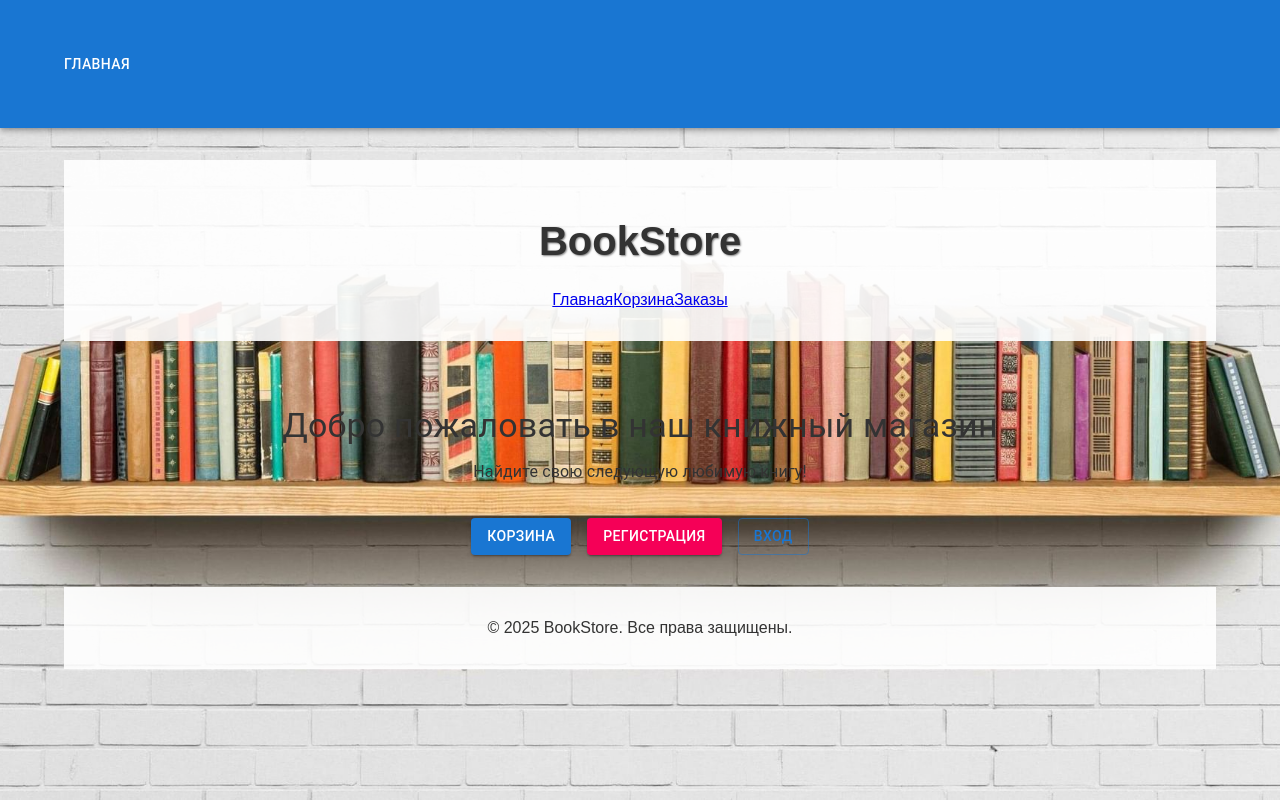
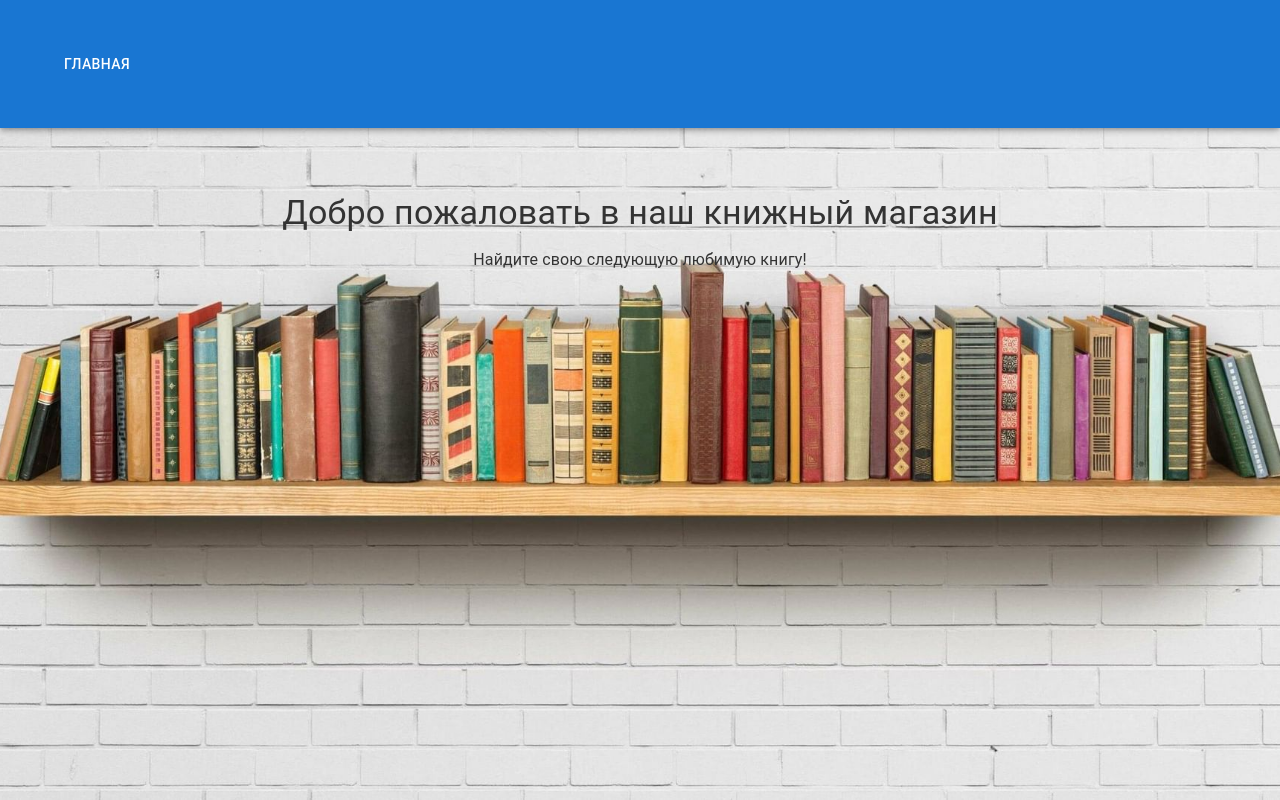
Before and after one commit to Alex-L-K-free/My-Work, a React (Create React App) app in the folder StazProject/mysite_staz/frontend/: page / in a window 1280 px wide. Built offline with nearby package versions, Linux system fonts and the light colour scheme.

Commit message:
проект StazProject с DFR+React оптимизирован

```diff
--- a/StazProject/mysite_staz/frontend/src/HomePage.js
+++ b/StazProject/mysite_staz/frontend/src/HomePage.js
@@ -1,14 +1,15 @@
 //frontend/src/homepage.js
 import React from 'react';
-import { Box, Typography, Button, Grid } from '@mui/material';
-import { Link } from 'react-router-dom';
-import Header from './components/Header';
-import Footer from './components/Footer';
+import { Box, Typography, Grid } from '@mui/material';
+// import { Box, Typography, Button, Grid } from '@mui/material';
+// import { Link } from 'react-router-dom';
+// import Header from './components/Header';
+// import Footer from './components/Footer';
 
 const HomePage = () => {
   return (
     <>
-      <Header isAuthenticated={false} />
+      {/*<Header isAuthenticated={false} />*/}
       <main>
         <Box sx={{ textAlign: 'center', mt: 4 }}>
           <Typography variant="h4" gutterBottom>
@@ -18,25 +19,25 @@ const HomePage = () => {
             Найдите свою следующую любимую книгу!
           </Typography>
           <Grid container spacing={2} justifyContent="center" sx={{ mt: 2 }}>
-            <Grid item>
-              <Button variant="contained" color="primary" component={Link} to="/cart">
-                Корзина
-              </Button>
-            </Grid>
-            <Grid item>
-              <Button variant="contained" color="secondary" component={Link} to="/register">
-                Регистрация
-              </Button>
-            </Grid>
-            <Grid item>
-              <Button variant="outlined" color="primary" component={Link} to="/login">
-                Вход
-              </Button>
-            </Grid>
+            {/*<Grid item>*/}
+            {/*  <Button variant="contained" color="primary" component={Link} to="/cart">*/}
+            {/*    Корзина*/}
+            {/*  </Button>*/}
+            {/*</Grid>*/}
+            {/*<Grid item>*/}
+            {/*  <Button variant="contained" color="secondary" component={Link} to="/register">*/}
+            {/*    Регистрация*/}
+            {/*  </Button>*/}
+            {/*</Grid>*/}
+            {/*<Grid item>*/}
+            {/*  <Button variant="outlined" color="primary" component={Link} to="/login">*/}
+            {/*    Вход*/}
+            {/*  </Button>*/}
+            {/*</Grid>*/}
           </Grid>
         </Box>
       </main>
-      <Footer />
+      {/*<Footer />*/}
     </>
   );
 };
```
Also changed, not shown: StazProject/mysite_staz/frontend/src/App.js (+0 -104 lines), StazProject/mysite_staz/frontend/src/Cart.js (+0 -76 lines).
